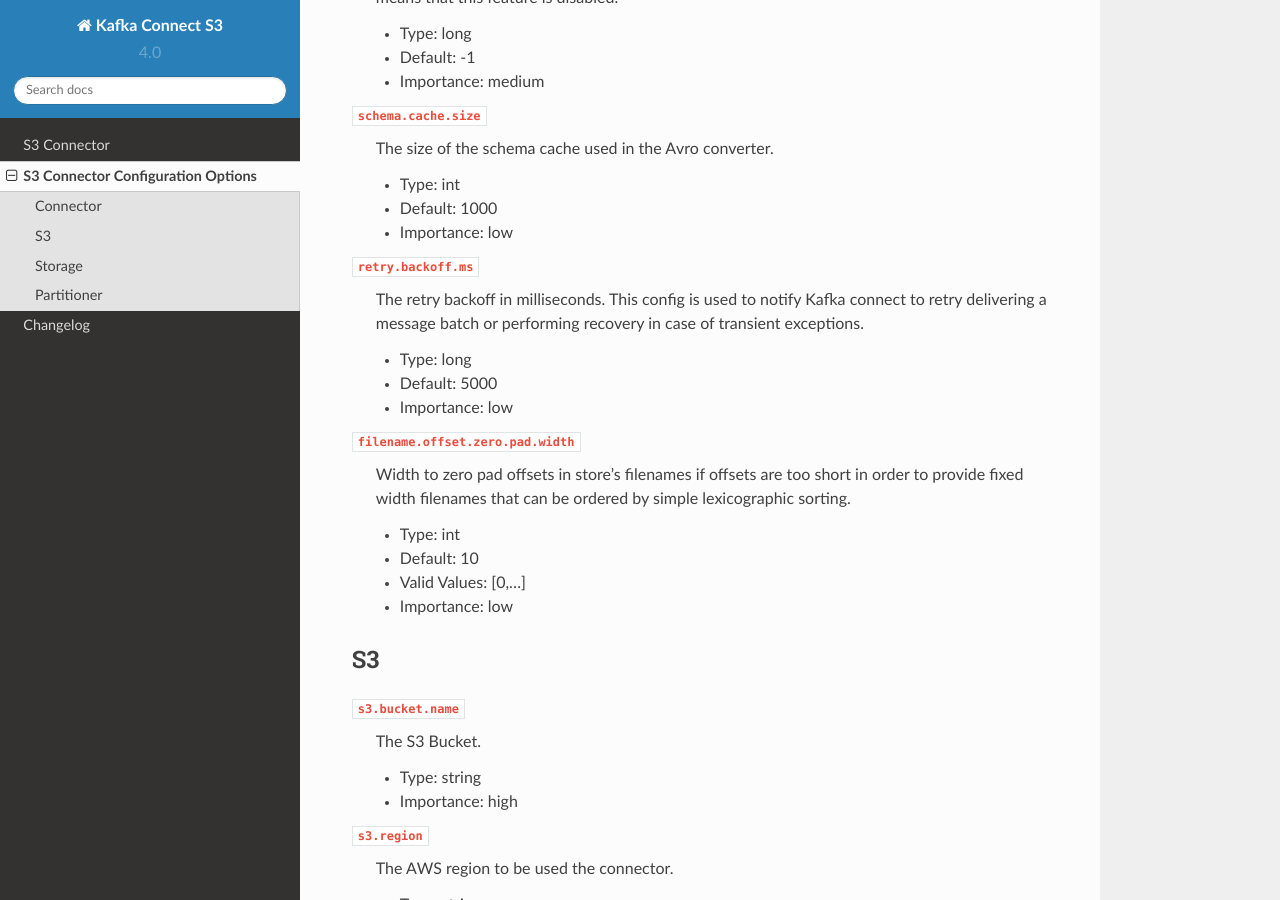
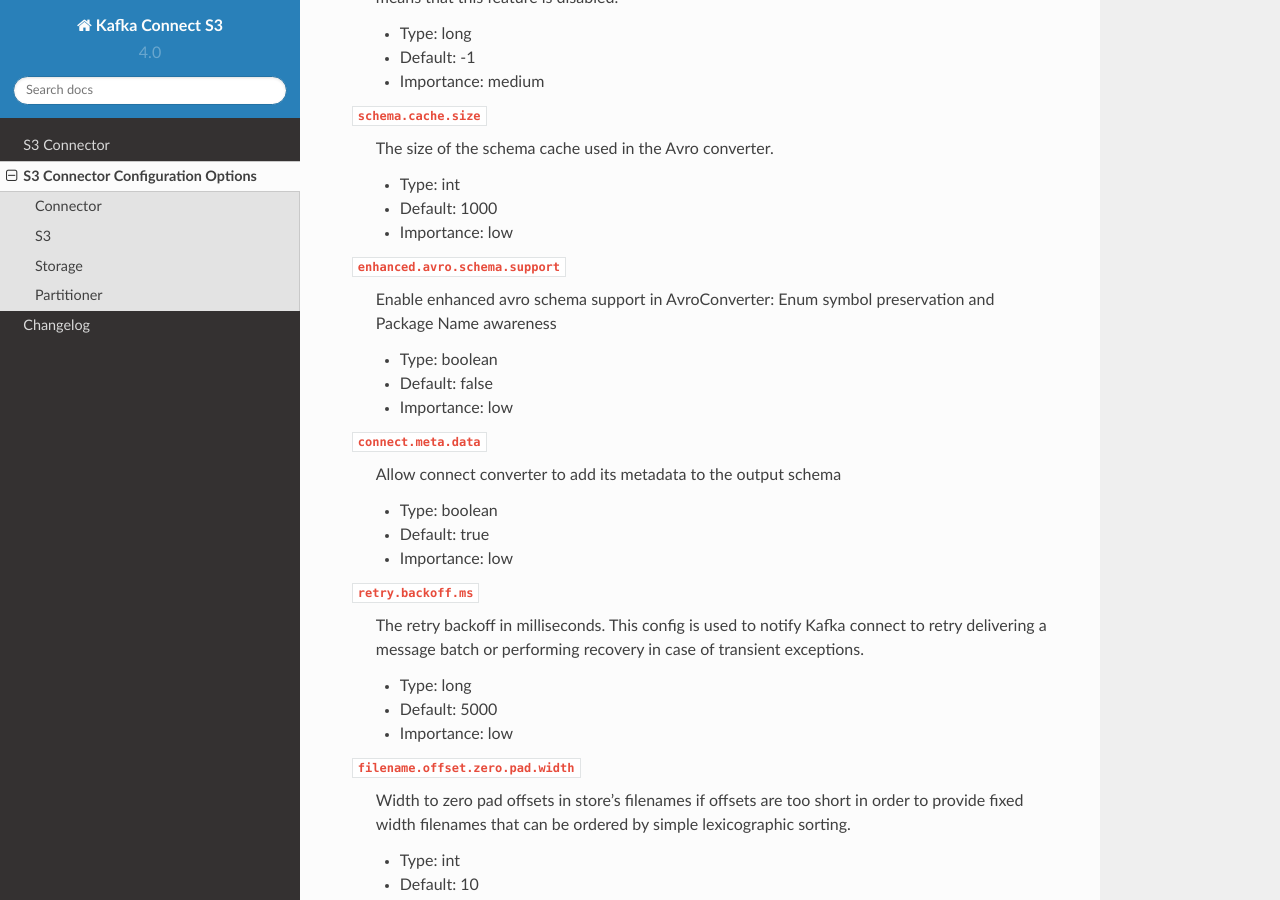
Before and after one commit to confluentinc/kafka-connect-storage-cloud, a Sphinx documentation site: the page built from kafka-connect-s3/docs/configuration_options.rst, in a window 1280 px wide and 900 px high, scrolled down 858 px. Built offline with Sphinx 7.4.7 and the Read the Docs theme 2.0.0, drawn with Linux system fonts in a browser that asks for light colours.

Commit message:
Add autogenerated configs that were missed before (#198)
* Add autogenerated configs that were missed previously

* Fix spelling

```diff
--- a/kafka-connect-s3/docs/configuration_options.rst
+++ b/kafka-connect-s3/docs/configuration_options.rst
@@ -37,6 +37,20 @@
 
   * Type: int
   * Default: 1000
+  * Importance: low
+
+``enhanced.avro.schema.support``
+  Enable enhanced avro schema support in AvroConverter: Enum symbol preservation and Package Name awareness
+
+  * Type: boolean
+  * Default: false
+  * Importance: low
+
+``connect.meta.data``
+  Allow connect converter to add its metadata to the output schema
+
+  * Type: boolean
+  * Default: true
   * Importance: low
 
 ``retry.backoff.ms``
```
